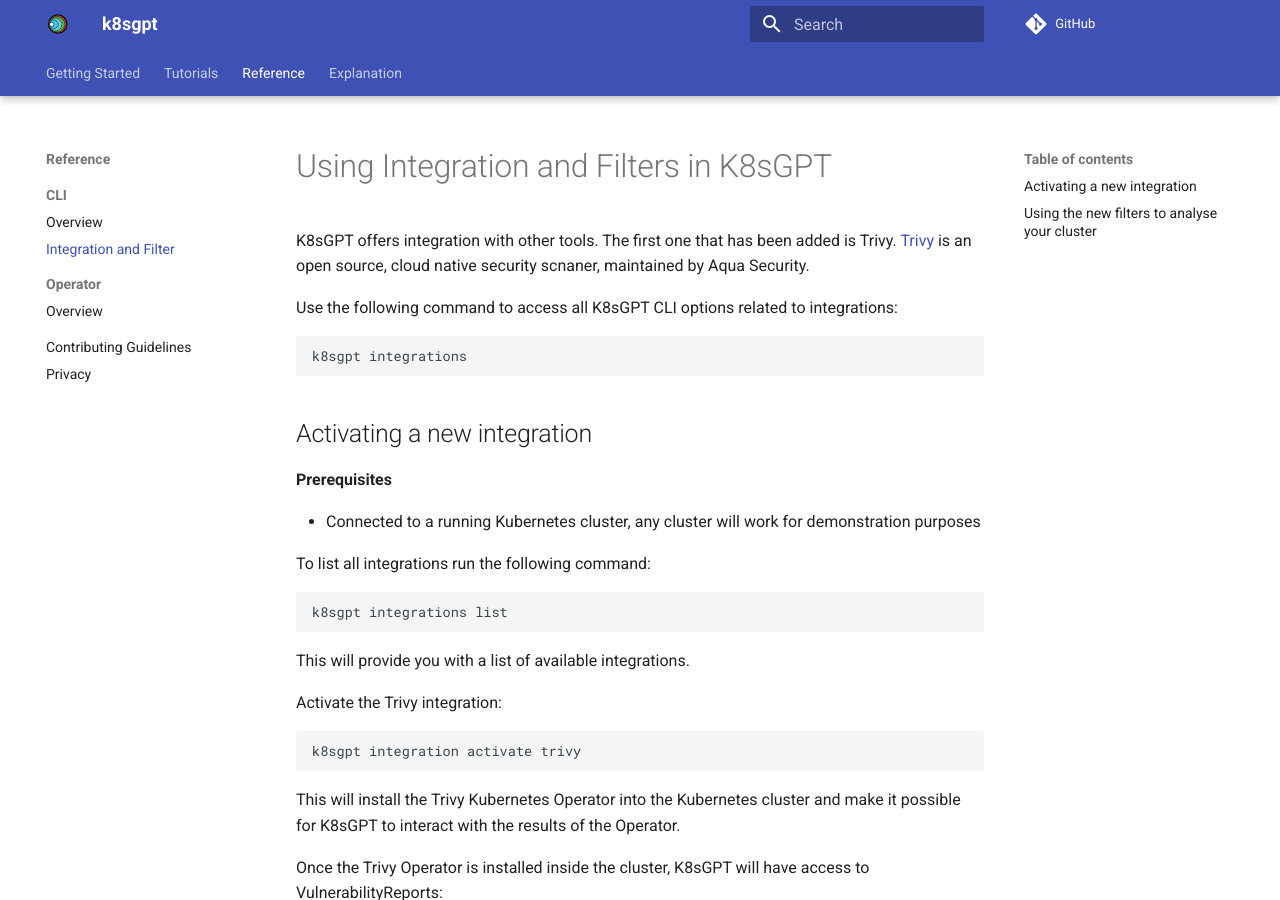
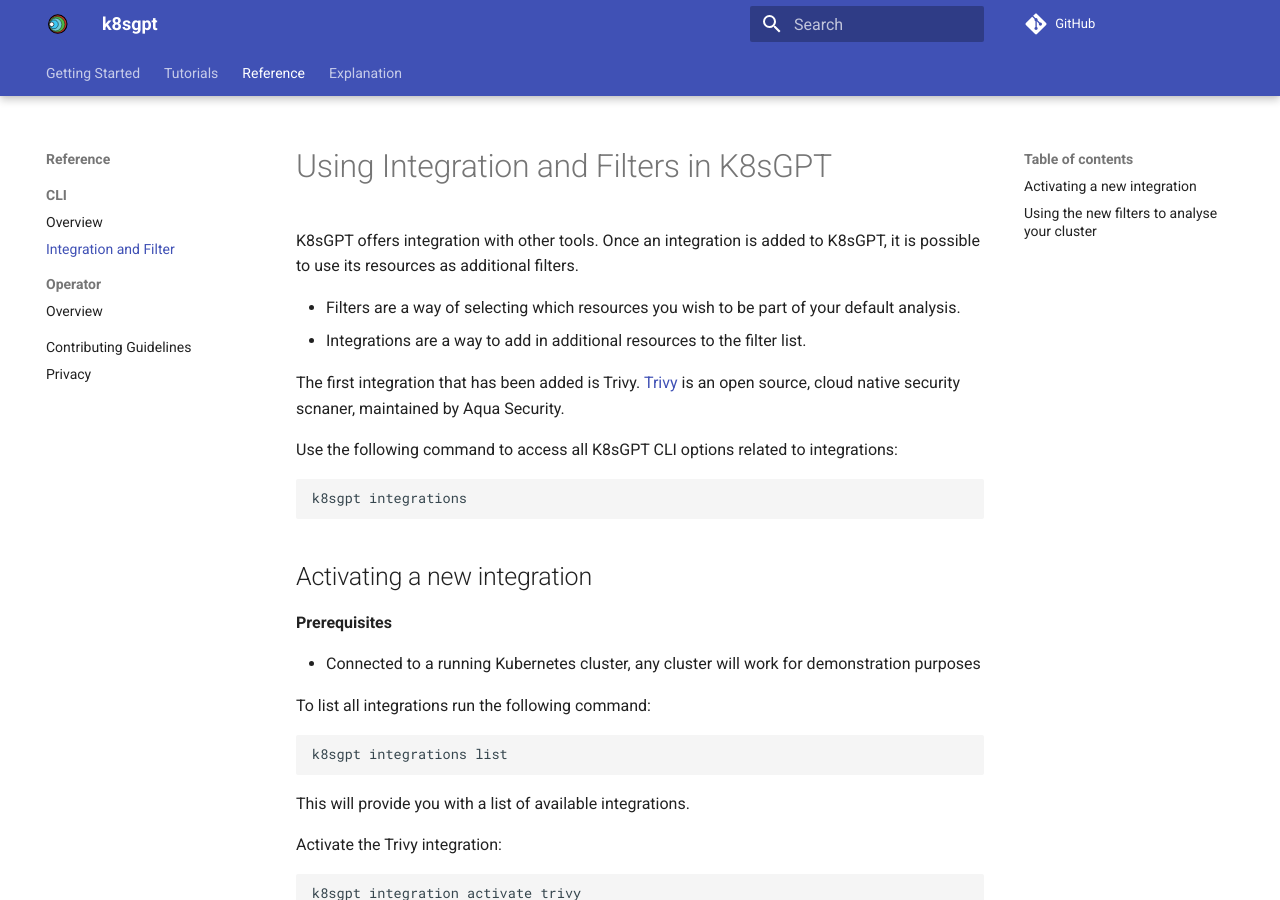
Before and after one commit to k8sgpt-ai/docs, an MkDocs documentation site: the page built from docs/reference/cli/filters.md, in a window 1280 px wide and 900 px high. Built offline with MkDocs 1.6.1 and Material for MkDocs 9.7.7, drawn with Linux system fonts in a browser that asks for light colours; comment, search, counter and statistics services are not loaded.

Commit message:
changes according to comments in the PR
Signed-off-by: AnaisUrlichs <urlichsanais@gmail.com>

```diff
--- a/docs/reference/cli/filters.md
+++ b/docs/reference/cli/filters.md
@@ -1,6 +1,12 @@
 # Using Integration and Filters in K8sGPT
 
-K8sGPT offers integration with other tools. The first one that has been added is Trivy.
+K8sGPT offers integration with other tools. Once an integration is added to K8sGPT, it is possible to use its resources as additional filters.
+
+* Filters are a way of selecting which resources you wish to be part of your default analysis.
+* Integrations are a way to add in additional resources to the filter list.
+
+
+The first integration that has been added is Trivy.
 [Trivy](https://github.com/aquasecurity/trivy) is an open source, cloud native security scnaner, maintained by Aqua Security.
 
 Use the following command to access all K8sGPT CLI options related to integrations:
```
